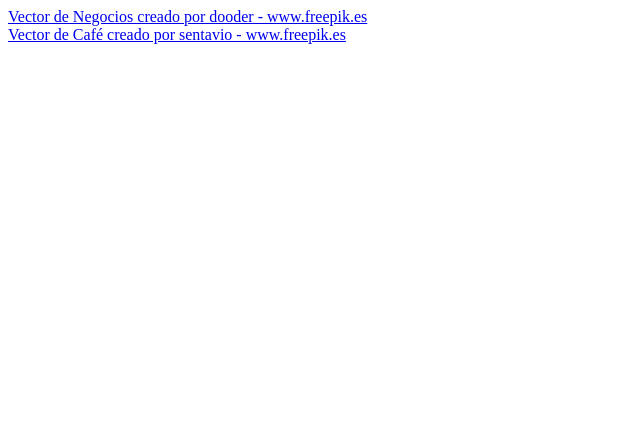
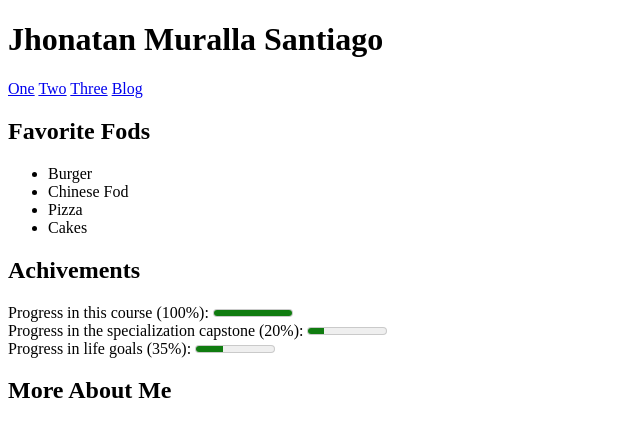
Before and after one commit to JValdier/HTML5-UM, a plain HTML site: page index.html in a window 1280 px wide. Shown: the whole page, without its empty margins (0-640 px from the left). Drawn offline with Linux system fonts and the light colour scheme.

```diff
--- a/index.html
+++ b/index.html
@@ -3,18 +3,41 @@
 <head>
     <meta charset="UTF-8">
     <meta name="viewport" content="width=device-width, initial-scale=1.0">
-    <title>My first web page</title>
-
+    <title>HTML5 Final Project</title>
 </head>
 <body>
     <header>
-        <nav></nav>
+        <h1>Jhonatan Muralla Santiago</h1>
     </header>
-    <main></main>
-    <footer>
-        <a href='https://www.freepik.es/vectores/negocios'>Vector de Negocios creado por dooder - www.freepik.es</a>
+    <nav>
+        <a href="#">One</a>
+        <a href="#">Two</a>
+        <a href="#">Three</a>
+        <a href="#">Blog</a>
+    </nav>
+    <section class="FavFod">
+        <h2>Favorite Fods</h2>
+        <ul>
+            <li>Burger</li>
+            <li>Chinese Fod</li>
+            <li>Pizza</li>
+            <li>Cakes</li>
+        </ul>
+    </section>
+    <section class="achivements">
+        <h2>Achivements</h2>
+        <label for="course">Progress in this course (100%):</label>
+        <meter id="course" value="100" min="0" max="100"></meter>
         <br>
-        <a href='https://www.freepik.es/vectores/cafe'>Vector de Café creado por sentavio - www.freepik.es</a>
-    </footer>
+        <label for="specialization">Progress in the specialization capstone (20%):</label>
+        <meter id="specialization" value="20" min="0" max="100"></meter>
+        <br>
+        <label for="goals">Progress in life goals (35%):</label>
+        <meter id="goals" value="35" min="0" max="100"></meter>
+    </section>
+    <section class="me">
+        <h2>More About Me</h2>
+    </section>
+
 </body>
 </html>
```
Also changed, not shown: logo.png (added).
